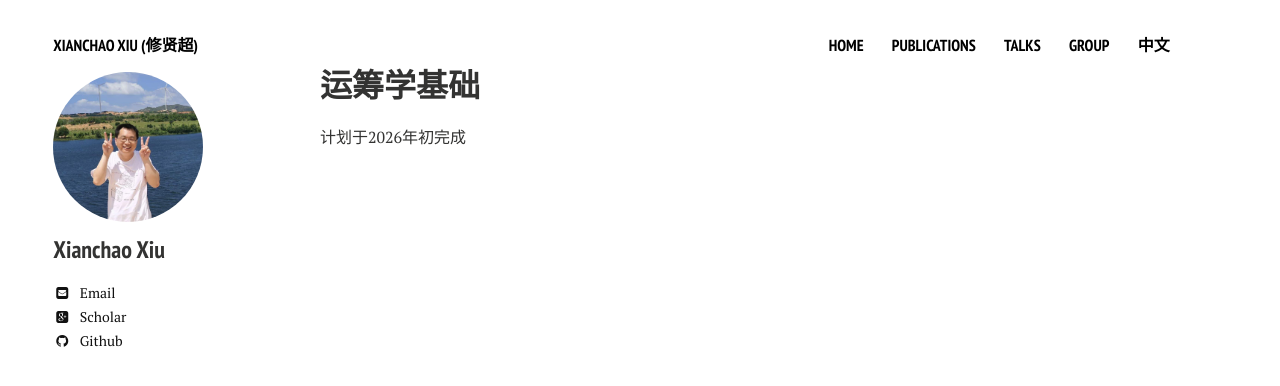
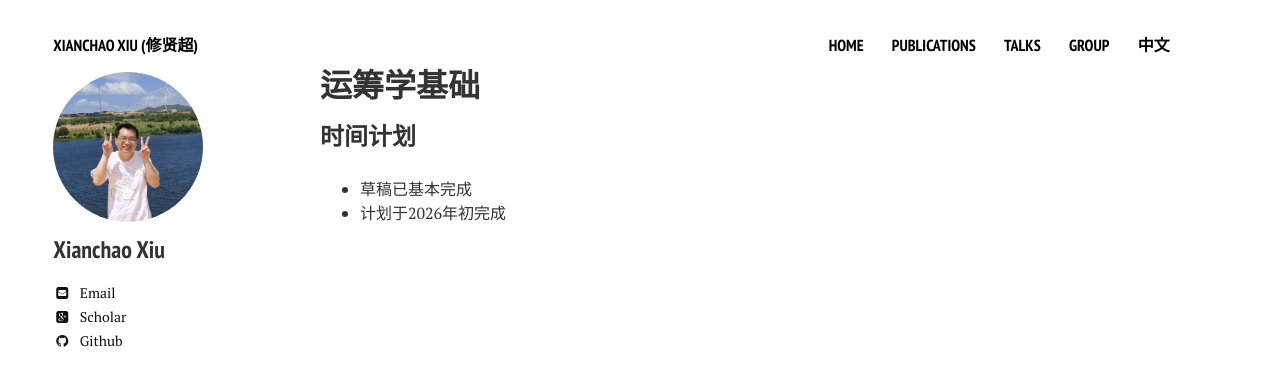
Before and after one commit to xianchaoxiu/xianchaoxiu.github.io, a Jekyll site: the page built from chinese/book/OR/index.md, in a window 1280 px wide. Shown: the top 386 px of the page. Built offline with Jekyll 4.4.1, drawn with Linux system fonts in a browser that asks for light colours; nearby versions of some CDN libraries.

Commit message:
Update index.md

```diff
--- a/chinese/book/OR/index.md
+++ b/chinese/book/OR/index.md
@@ -5,4 +5,7 @@ comments: false
 share: false
 ---
 
-计划于2026年初完成
+
+### 时间计划
+* 草稿已基本完成 <br>
+* 计划于2026年初完成 <br>
```
